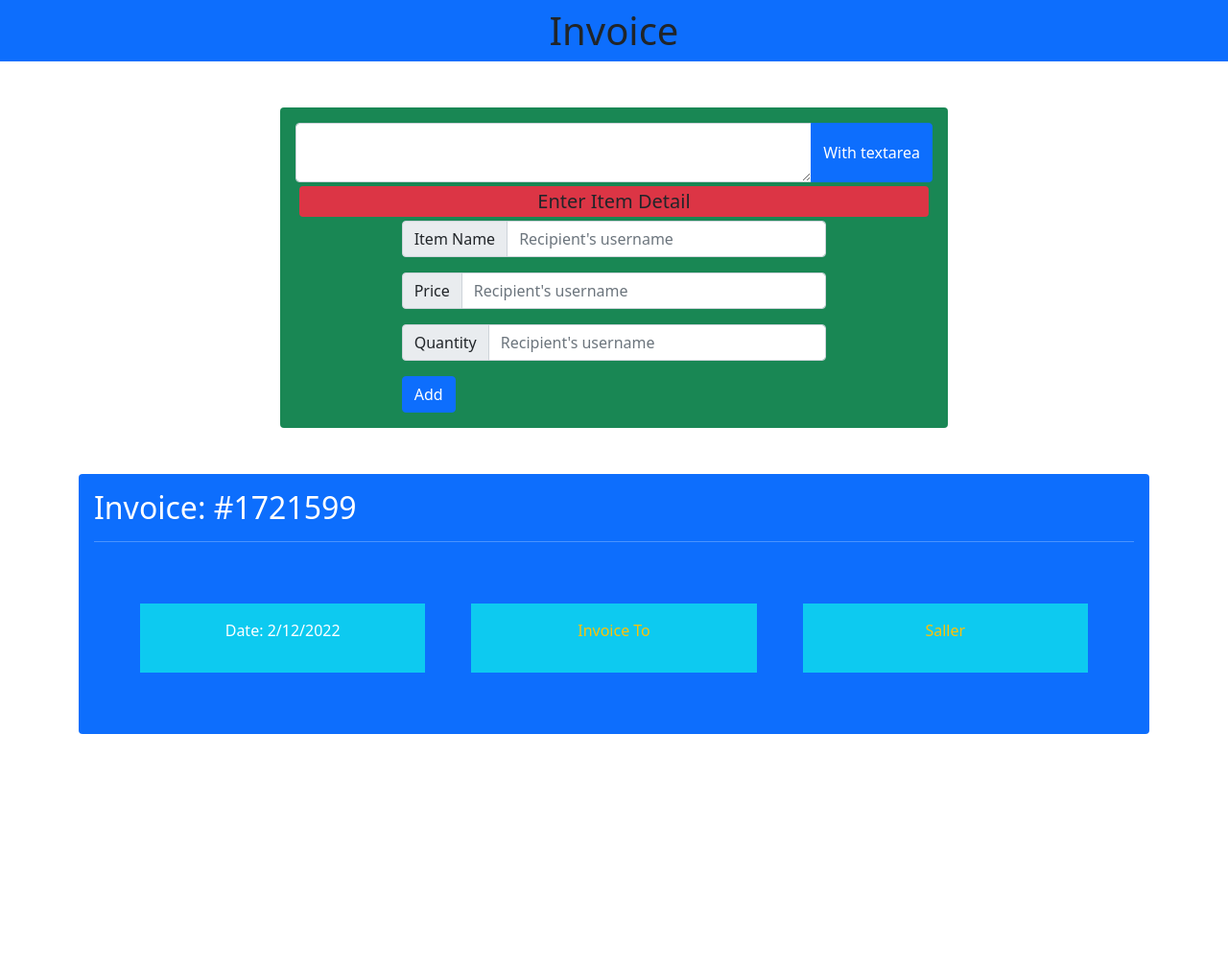
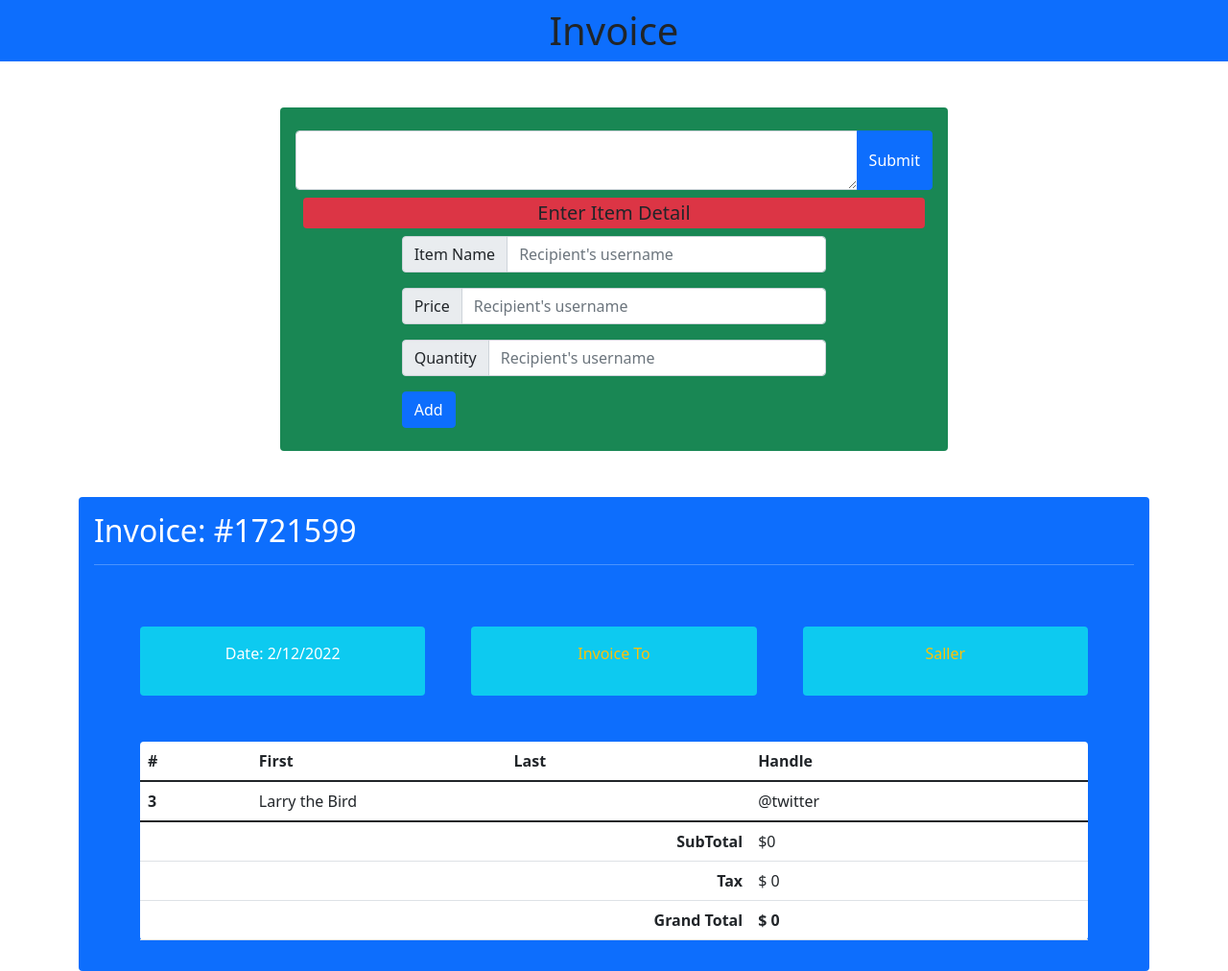
Before and after one commit to asaduzzaman599/simple-invoice-with-js, a plain HTML site: page index.html in a window 1280 px wide. Shown: the whole page at 96% size. Before the commit the page ends 800 px from the top, so only its background shows below. Drawn offline with nearby package versions, Linux system fonts and the light colour scheme.

Commit message:
js added

```diff
--- a/index.html
+++ b/index.html
@@ -12,12 +12,12 @@
     <main class="container">
         <section class=" m-5 ">
             <div class="row">
-                <div class="col-12 col-md-8 bg-success p-3 rounded mx-auto">
+                <div class="col-12 col-md-8 bg-success px-3 py-4 rounded mx-auto">
                     <div class="input-group">
-                        <textarea class="form-control" aria-label="With textarea"></textarea>
-                        <button class="input-group-text btn btn-primary">With textarea</button>
+                        <textarea class="form-control" id="detail-input" aria-label="With textarea"></textarea>
+                        <button id="submit-button" class="input-group-text btn btn-primary">Submit</button>
                       </div>
-                      <h2 class="fs-5 text p-1 m-1 bg-danger text-center rounded">Enter Item Detail</h2>
+                      <h2 class="fs-5 text p-1 m-2 bg-danger text-center rounded">Enter Item Detail</h2>
                       <div class=".row">
                         <div class="col-md-8 col-12 mx-auto ">
                             <div class="input-group mb-3">
@@ -45,31 +45,64 @@
             <hr>
             <div class="row gx-5 p-5 text-center">
                 <div class="col-4">
-                    <div class="bg-info p-3 ">
+                    <div class="bg-info p-3 rounded">
                         <p>Date: <span id="date"></span></p>
                     </div>
                 </div>
                 <div class="col-4">
-                    <div class="bg-info p-3 ">
+                    <div class="bg-info p-3 rounded">
                         <p class="text-warning">Invoice To</p>
-                        <p id="invoice-product"></p>
+                        <p  id="buyer-info"></p>
                     </div>
                 </div>
                 <div class="col-4">
-                    <div class="bg-info p-3 ">
+                    <div class="bg-info p-3  rounded">
                         <p class="text-warning">Saller</p>
                         <p></p>
 
                     </div>
                 </div>
             </div>
+            <div class="table-content px-5">
+                <table class="table bg-white rounded">
+                    <thead>
+                      <tr>
+                        <th scope="col">#</th>
+                        <th scope="col">First</th>
+                        <th scope="col">Last</th>
+                        <th scope="col">Handle</th>
+                      </tr>
+                    </thead>
+                    <tbody>
+                      <tr>
+                        <th scope="row">3</th>
+                        <td colspan="2">Larry the Bird</td>
+                        <td>@twitter</td>
+                      </tr>
+                    </tbody>
+                     </thead>
+                    <tbody>
+
+
+                    <tr>
+                        <td colspan="3" class="text-end fw-bold">SubTotal</td>
+                        <td class="text-right" >$<span id="sub-total">0</span></td>
+                    </tr>
+                    <tr>
+                        <td colspan="3" class="text-end fw-bold">Tax</td>
+                        <td class="text-right" >$ <span id="tax">0</span></td>
+                    </tr>
+                    <tr>
+                        <td colspan="3" class="text-end fw-bold">Grand Total</td>
+                        <td class="text-right fw-bold" >$ <span id="grand-total">0</span> </td>
+                    </tr>
+                    </tbody>
+                  </table>
+            </div>
         </section>
     </main>
 
-    <script>
-        const date = new Date;
-        const today = date.toLocaleDateString();
-        document.getElementById('date').innerText = today;
+    <script src="js/script.js">
     </script>
 </body>
 </html>
--- a/js/script.js
+++ b/js/script.js
@@ -0,0 +1,14 @@
+
+        const date = new Date;
+        const today = date.toLocaleDateString();
+        document.getElementById('date').innerText = today;
+
+
+document.getElementById('submit-button').addEventListener('click',function(){
+    const detailInput = document.getElementById('detail-input');
+    const detailInputText = detailInput.value;
+    if(detailInputText != ""){
+        document.getElementById('buyer-info').innerText = detailInputText;
+    }
+    console.log(detailInputText);
+})
```
